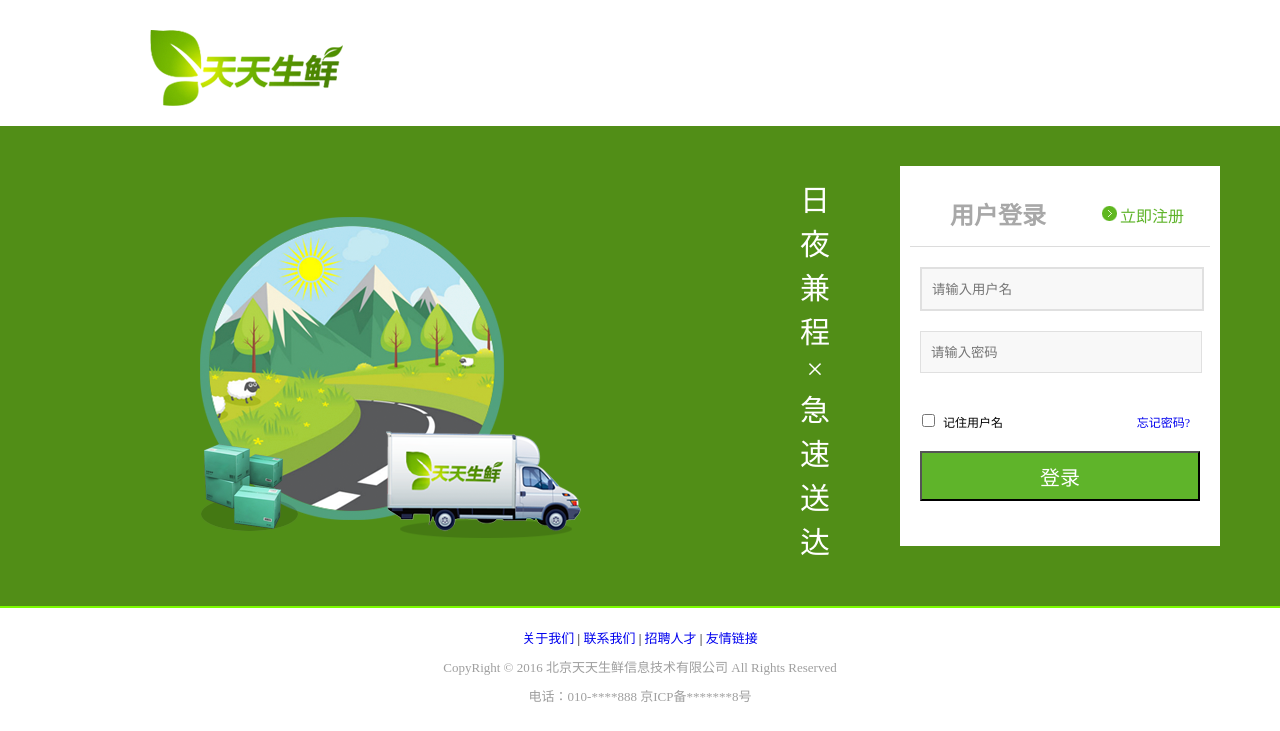
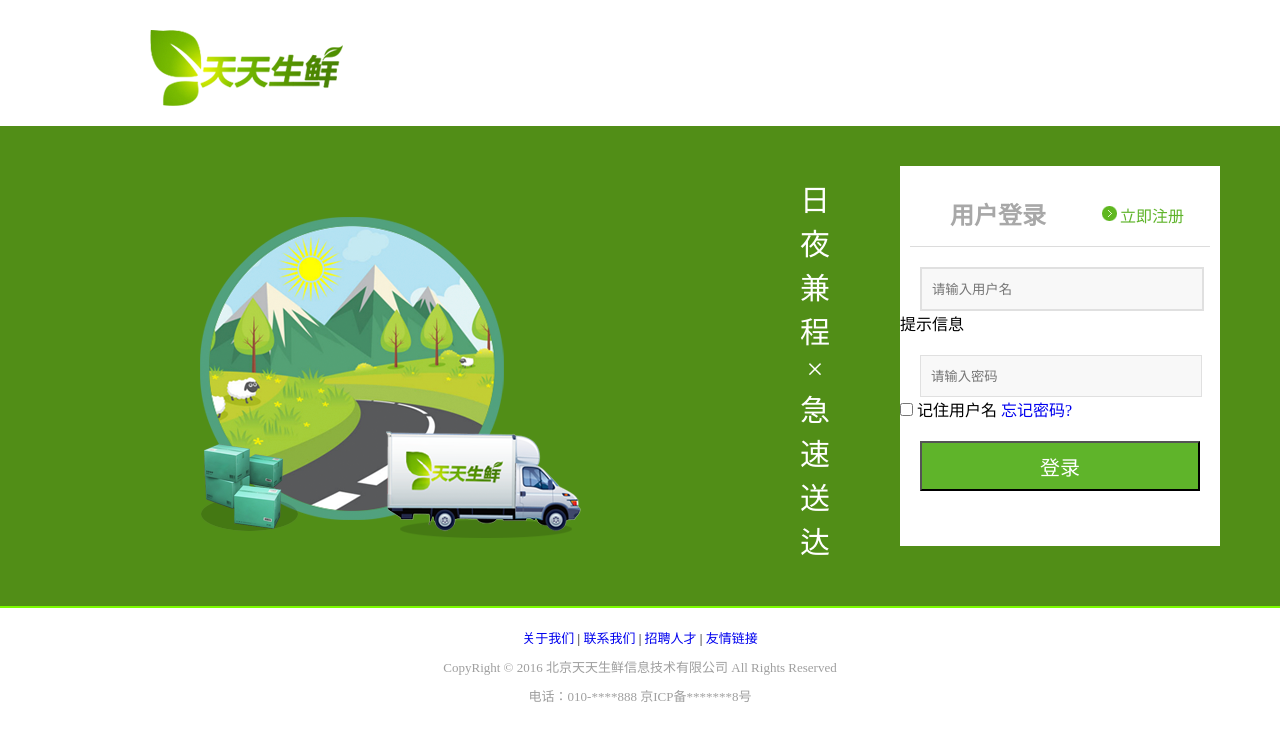
Before and after one commit to dengying721/dailyfresh, a Django app: page /user/login in a window 1280 px wide. Shown: the top 731 px of the page. Run offline with Django 3.2, Linux system fonts and the light colour scheme.

Commit message:
修改登录页面。

```diff
--- a/templates/df_user/login.html
+++ b/templates/df_user/login.html
@@ -1,5 +1,7 @@
 {% extends 'base_foot.html' %}
-
+{% block head %}
+   <script type="text/javascript" src="/static/js/login1.js"></script>
+{% endblock head %}
 {% block body %}
     <div class="login_top clearfix">
         <a href="{% url 'df_user:login' %}"> <img src="/static/images/logo02.png"> </a>
@@ -11,16 +13,24 @@
             <div class="login_title clearfix">
                 <h1> 用户登录 </h1> <a href={% url 'df_user:register' %}> 立即注册 </a>
             </div>
-            <form class="form_input" method="post">
-                <input class="name_input" placeholder="请输入用户名" style="cursor: auto;" type="text">
-                <input class="password_input" placeholder="请输入密码" type="password">
-                <div class="more_input">
-                    <input type="checkbox">
-                    <label> 记住用户名 </label>
-                    <a href="{% url 'df_user:find_password' %}"> 忘记密码? </a>
-                </div>
-                <input class="input_submit" type="submit" value="登录">
-
+            <form class="form_input" method="post" action="{% url 'df_user:login_handle' %}">
+                <ul>
+                    <li>
+                        <input class="name_input" name="username" id="username" placeholder="请输入用户名" style="cursor: auto;" type="text">
+                        <span class="error_tip"> 提示信息 </span>
+                    </li>
+                    <li>
+                        <input class="password_input" name="password" id="password" placeholder="请输入密码" type="password">
+                    </li>
+                    <li>
+                        <input type="checkbox">
+                        <label> 记住用户名 </label>
+                        <a href="{% url 'df_user:find_password' %}"> 忘记密码? </a>
+                    </li>
+                    <li>
+                         <input class="input_submit" type="submit" value="登录">
+                    </li>
+                </ul>
             </form>
         </div>
     </div>
```
